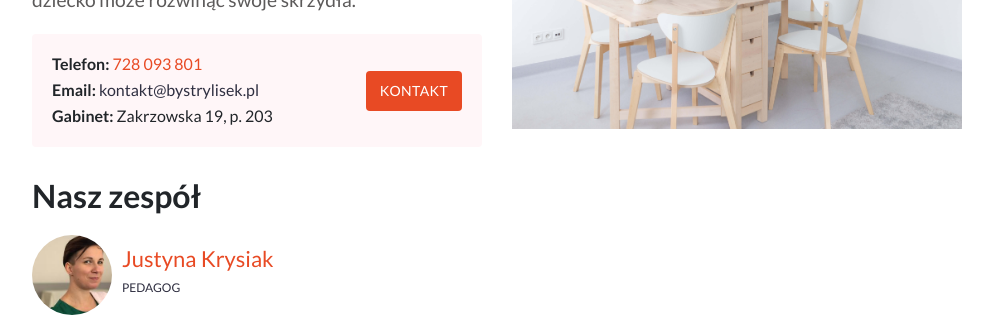
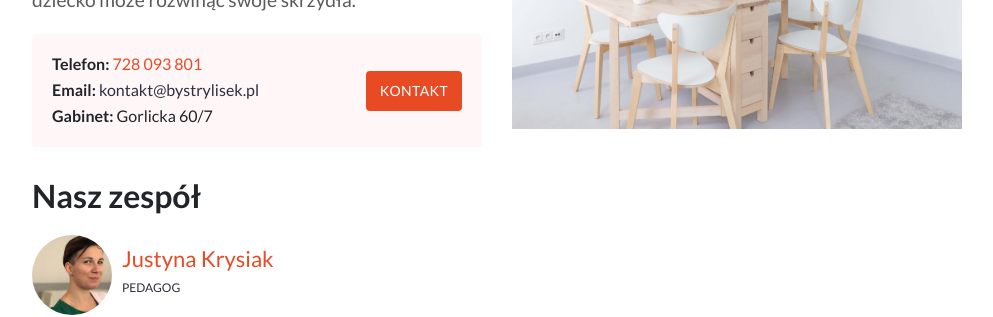
Before and after one commit to pawelkrysiak/bystrylisek, a Jekyll site: the page built from index.md, in a window 1280 px wide and 900 px high. Shown: the part 385-702 px from the top of the window, without its empty margins (143-1136 px from the left). Built offline with Jekyll 4.4.1, drawn with Linux system fonts in a browser that asks for light colours.

Commit message:
update address in the 'call to action'

```diff
--- a/_data/contact.yml
+++ b/_data/contact.yml
@@ -1,4 +1,4 @@
 email: 'kontakt@bystrylisek.pl'
 phone: '728 093 801'
-address: 'Zakrzowska 19, p. 203'
+address: 'Gorlicka 60/7'
 contact_button_link: 'kontakt'
```
